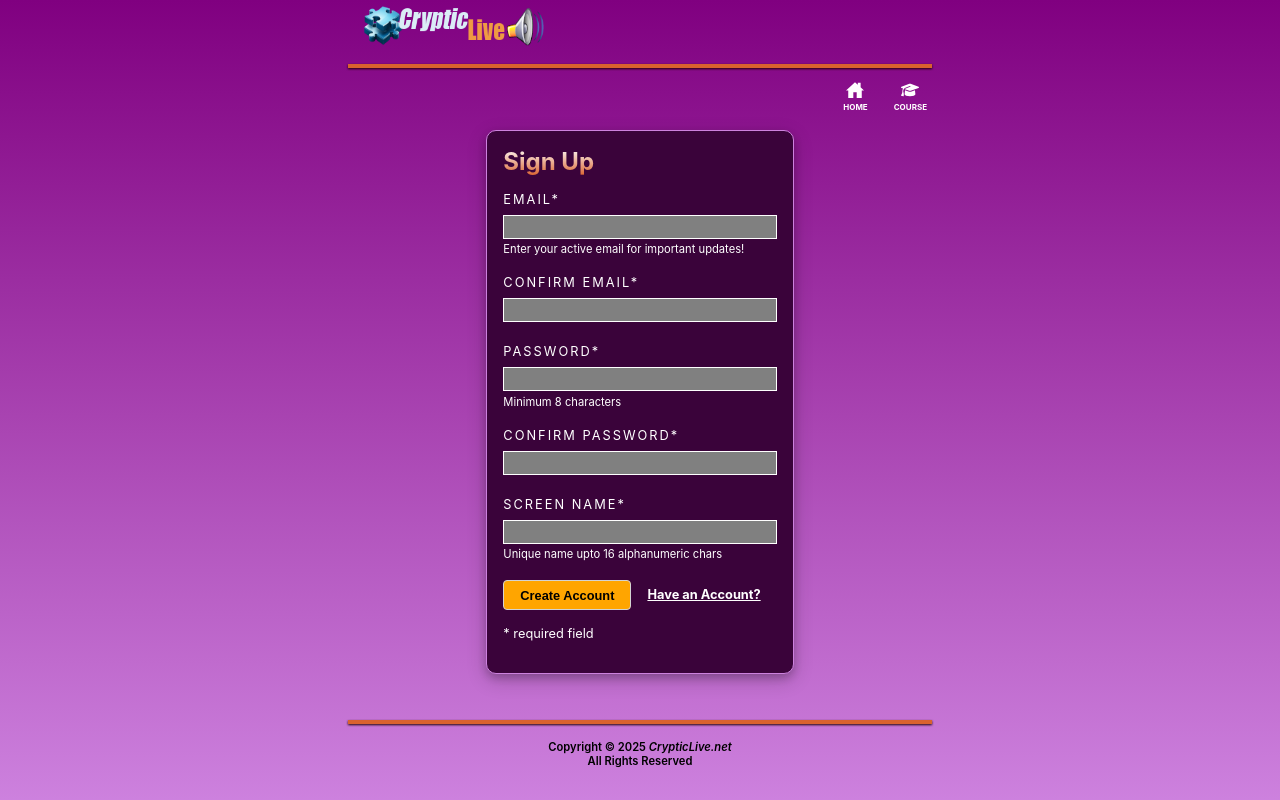
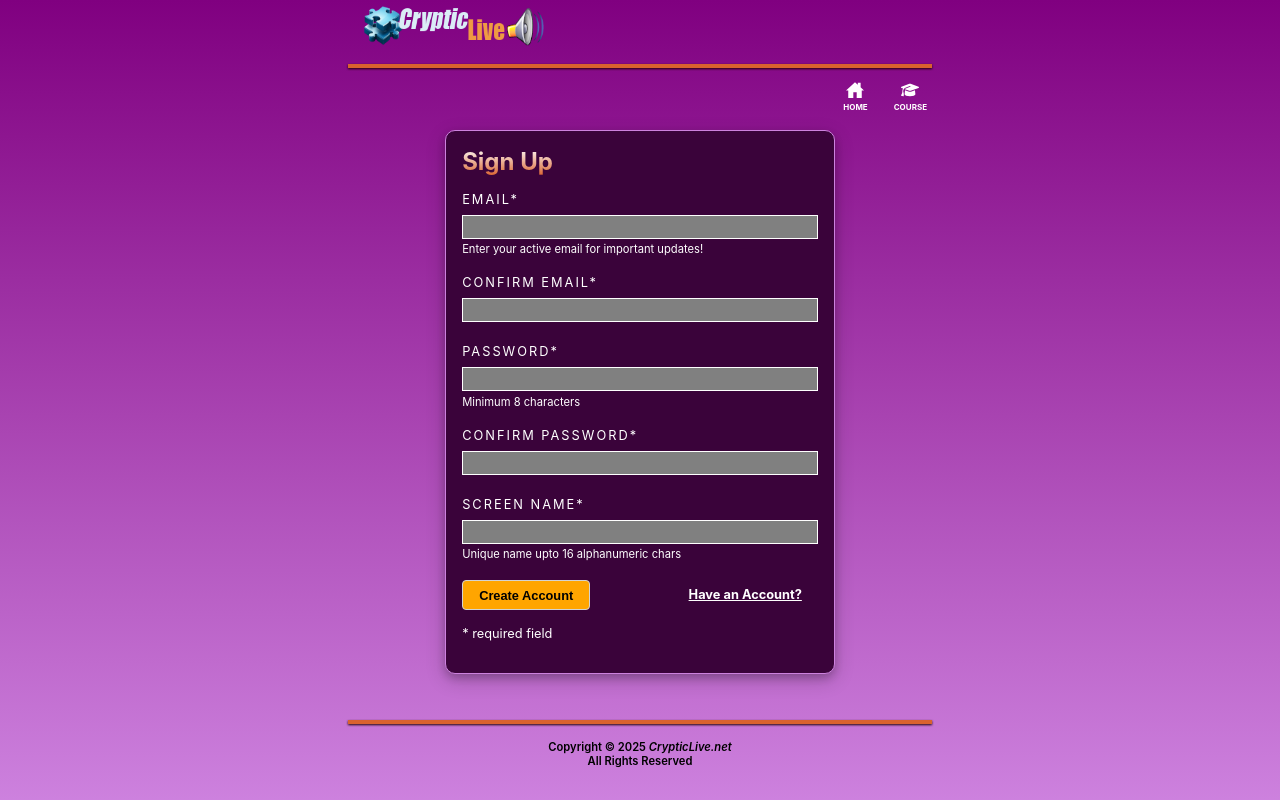
Before and after one commit to pambe525/cryptic-live, a Next.js app: page /auth/signup in a window 1280 px wide. Built offline with nearby package versions, Linux system fonts and the light colour scheme.

Commit message:
Change label display style from block to inline-block in global CSS

```diff
--- a/app/global.css
+++ b/app/global.css
@@ -179,7 +179,7 @@ section {
 label.fieldLabel {
   text-transform: uppercase;
   letter-spacing: 2px;
-  display: block;
+  display: inline-block;
   font-size: 0.8rem;
   margin-bottom: 0.5rem;
 }
```
